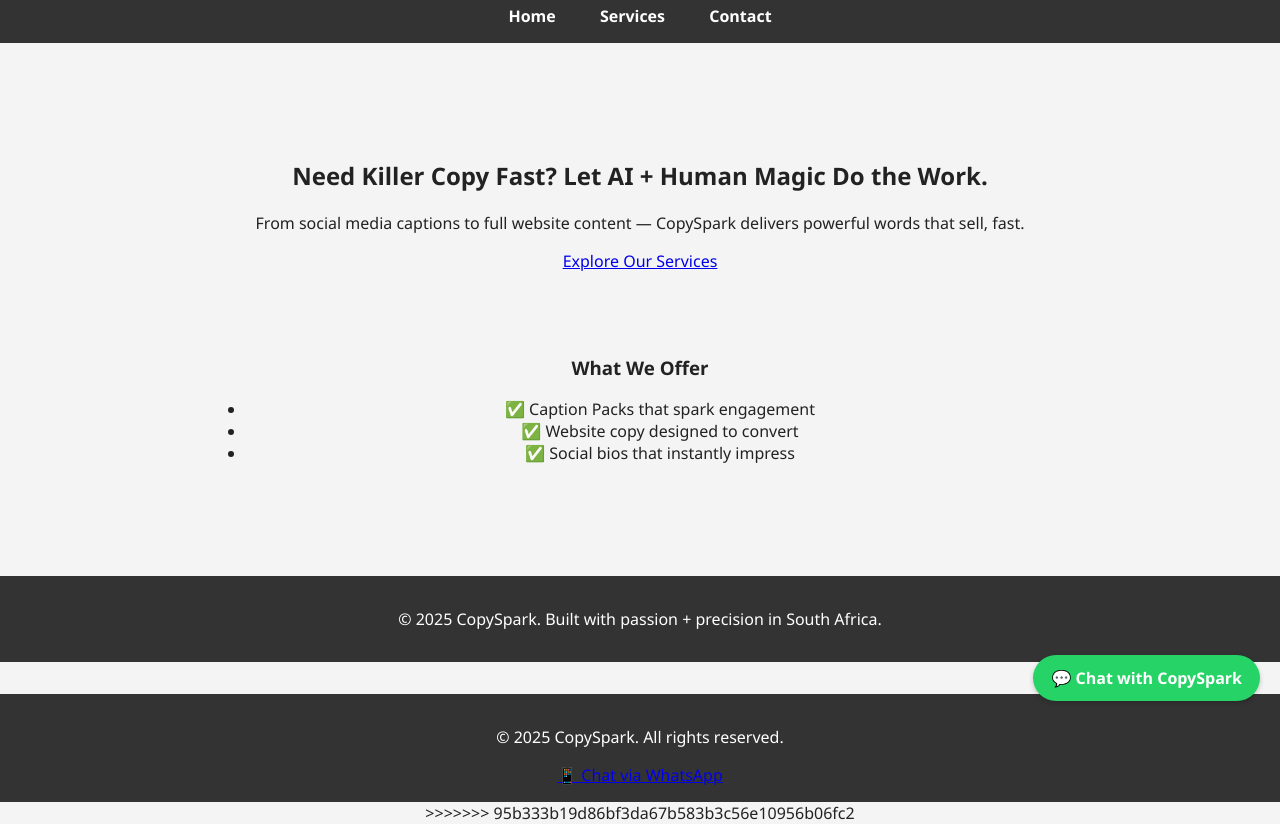
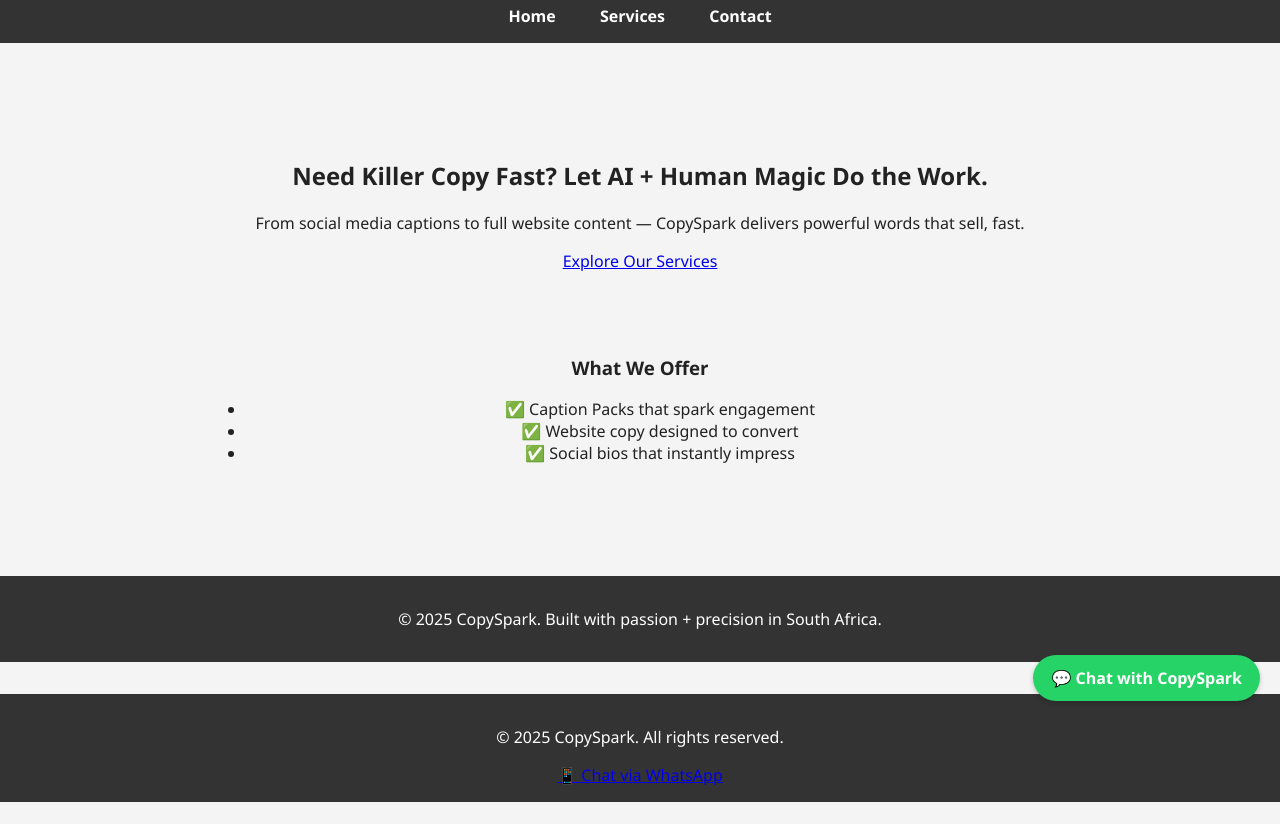
Before and after one commit to Travis48Hub/copyspark-site, a plain HTML site: page index.html in a window 1280 px wide. Shown: the part 79-903 px from the top of the page. After the commit the page ends 881 px from the top, so only its background shows below. Drawn offline with Linux system fonts and the light colour scheme.

Commit message:
Update index.html
edit error

```diff
--- a/index.html
+++ b/index.html
@@ -45,7 +45,3 @@
       <p>© 2025 CopySpark. All rights reserved.</p>
       <a href="https://wa.me/27640669617" class="whatsapp-cta" target="_blank">📱 Chat via WhatsApp</a>
     </footer>
-  </div>
->>>>>>> 95b333b19d86bf3da67b583b3c56e10956b06fc2
-</body>
-</html>
```
